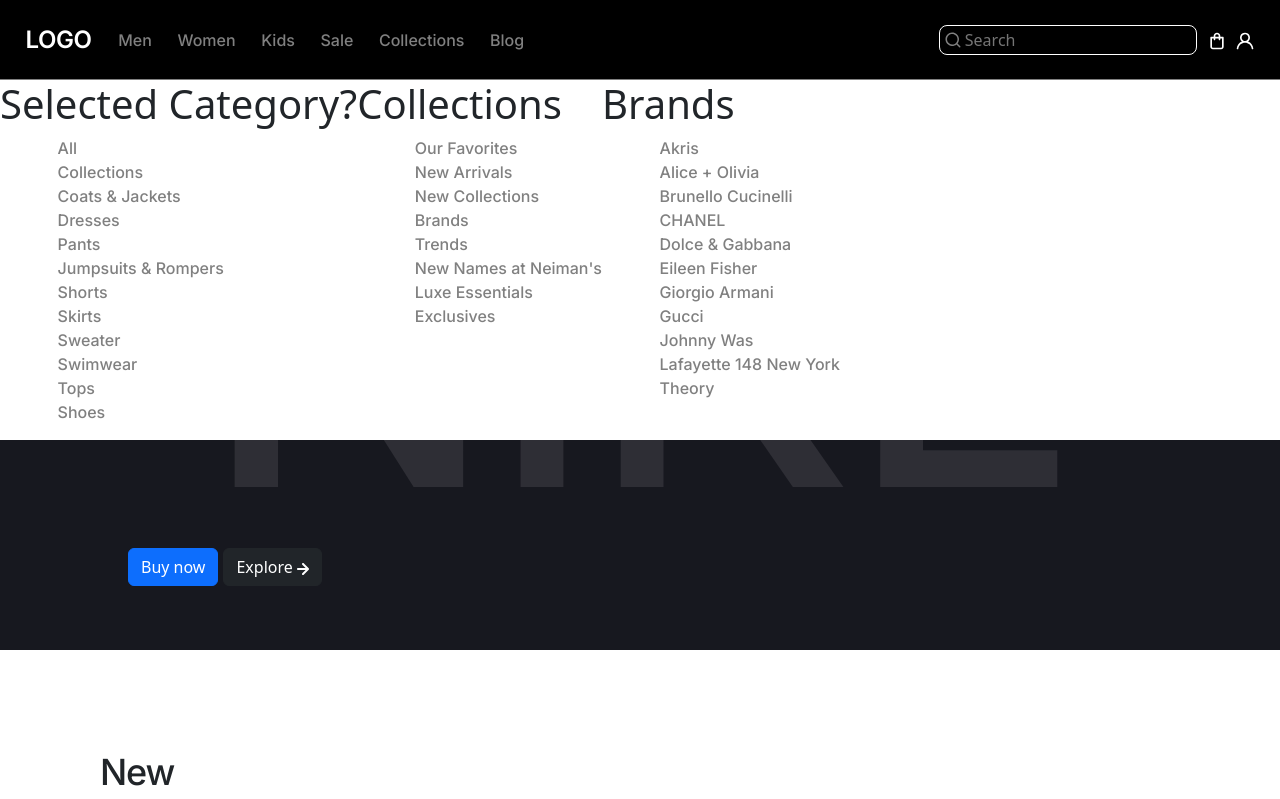
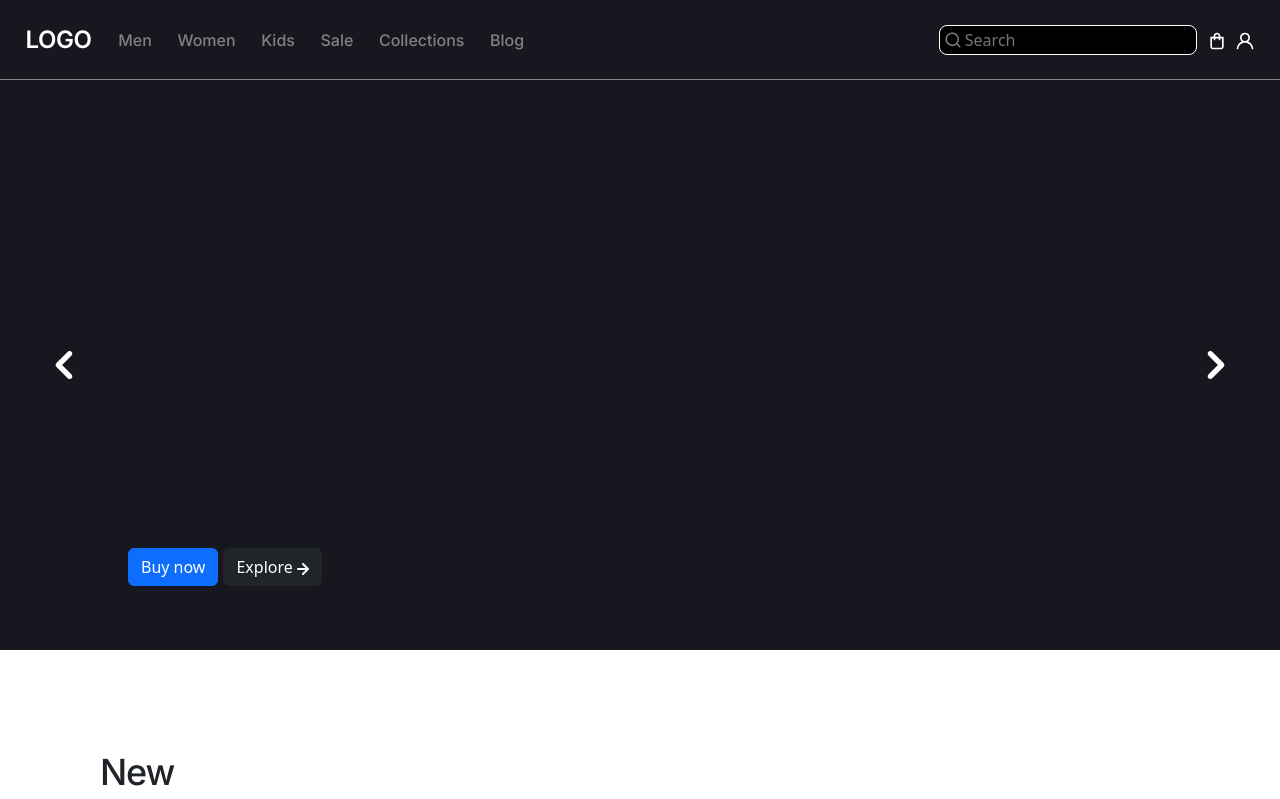
Before and after one commit to vikravch/ecommerce_java_12, a React (Create React App) app: page / in a window 1280 px wide. Shown: the top 799 px of the page. Built offline with nearby package versions, Linux system fonts and the light colour scheme.

Commit message:
Done animation with main product on Landing Page

```diff
--- a/src/App.css
+++ b/src/App.css
@@ -71,6 +71,7 @@
 
 
     .nike {
+        position: absolute;
         margin: 0;
         font-family: 'Inter', sans-serif;
         font-style: normal;
@@ -83,7 +84,6 @@
 
         color: rgba(238, 237, 240, 0.1);
     }
-
 
 
     .arrival {
@@ -210,6 +210,7 @@
 
     li:hover {
         color:#FFFFFF;
+        cursor: pointer;
     }
 
     .hover_black:hover{
@@ -251,34 +252,129 @@
         background-color: #17181F;
     }
 
+    .slideDown{
+        padding: 20px 0px 20px 50px;
+        position: absolute;
+        display: flex;
+        flexWrap: wrap;
+        list-style: none;
+        z-index: 1;
+        width: 100%;
+        border-bottom: 1px solid grey;
+        opacity: 1;
+    }
+
+    .slideDown ul{
+        list-style: none;
+        padding: 0;
+    }
+
+    .slideDown li{
+        padding: 0;
+    }
+
+    .categoryList{
+        margin-left: 3vw;
+    }
+
+    .categoryList li:hover{
+        color: black;
+    }
+
+    .categoryWhiteList{
+        margin-left: 3vw;
+    }
+
+    .categoryWhiteList:hover{
+        color: white
+    }
+
+
     .hoverarrow:hover{
         background-color: #282828;
     }
 
+    .fromtop{
+        overflow: hidden;
+        display: flex;
+        left: 50%;
+        transform: translate(-50%, 0%);
+        position: absolute;
+        animation-name: lozung;
+        animation-duration: 2s;
+    }
+
+    @keyframes lozung {
+        0%
+        {
+            top: -100%;
+        }
+        100%
+        {
+            top: 0;
+        }
+    }
+
     .tittle {
-        margin: auto;
         font-family: 'Inter', sans-serif;
         font-style: normal;
-        font-size: 72px;
-        line-height: 80px;
+        font-size: 60px;
         text-align: center;
         letter-spacing: -4.5px;
         color: rgba(238, 237, 240, 0.85);
     }
 
     .tittleSmall {
+        position: inherit;
+        left: 50%;
+        transform: translate(-50%, 0%);
+        text-align: center;
         font-family: 'Inter', sans-serif;
         font-style: normal;
         font-size: 24px;
         line-height: 30px;
         /* identical to box height, or 125% */
 
-        text-align: center;
         letter-spacing: -1px;
 
         color: #EEEDF0;
 
         text-shadow: 0 5px 12px rgba(203, 105, 193, 0.25);
+        animation-name: up;
+        animation-duration: 3s;
+    }
+
+    @keyframes up {
+        0%
+        {
+            top: 100%;
+        }
+        100%
+        {
+            top: 50%;
+        }
+    }
+
+    .animPromo{
+        position: absolute;
+        top: 50%;
+        left: 50%;
+        transform: translate(-50%, -50%);
+        animation-name: up;
+        animation-duration: 2s;
+    }
+
+    @keyframes fromtop {
+        0%
+        {
+            top: 100%;
+
+        }
+        100%
+        {
+            top: 50%;
+
+        }
     }
 
 
@@ -288,12 +384,25 @@
         font-style: normal;
         font-size: 30vw;
         line-height: 300px;
-        /* identical to box height, or 16% */
-
         text-align: center;
         letter-spacing: -4.5px;
+        color: rgba(238, 237, 240, 0.1);
+        animation-name: fromtop;
+        animation-duration: 3s;
 
-        color: rgba(238, 237, 240, 0.1);
+    }
+
+    @keyframes fromtop {
+        0%
+        {
+            top: 100%;
+            transform: rotate3d(1,0,0, 90deg);
+        }
+        100%
+        {
+            top: 50%;
+            transform: rotate3d(1,0,0, 0deg);
+        }
     }
 
     .imgStyle{
@@ -302,7 +411,7 @@
         left: 50%;
         transform: translate(-50%, -50%);
         width: 50%;
-        animation-duration: 1s;
+        animation-duration: 3s;
     }
 
     @keyframes appear {
--- a/src/App.tsx
+++ b/src/App.tsx
@@ -22,7 +22,7 @@
             theme:
             {
                 color: 'white',
-                backgroundColor: 'black'
+                backgroundColor: '#17181F'
             },
             onhover: 'hover_black',
             search: {backgroundColor: 'black', color: 'white'},
--- a/src/components/Carousel.tsx
+++ b/src/components/Carousel.tsx
@@ -40,10 +40,16 @@
                  style={{display: 'flex', alignItems: 'center', justifyContent: 'space-around', width: '10vw'}}>
                 <Arrowleft/>
             </div>
-            <div style={{flexGrow: '1', position: 'relative', alignItems: 'center'}}>
+            <div style={{flexGrow: '1', position: 'relative', alignItems: 'center', overflow: 'hidden'}}>
+                <div className={'fromtop'}>
+                    <div style={{position:"relative"}}>
                 <h1 className={'tittle'}>AIR Beyond Compare</h1>
                 <h1 className={'tittleSmall'}>Explore the best Air Max for fall & beyond</h1>
+                    </div>
+                </div>
+                <div className={'animPromo'}>
                 <h1 className={'nike'}>NIKE</h1>
+                </div>
                 <div className={'appearance'}>
                 {slidesArray[count]}
                 </div>
--- /dev/null
+++ b/src/components/Category.tsx
@@ -0,0 +1,77 @@
+import React, {useEffect} from 'react';
+import $ from "jquery";
+
+interface Props
+    {
+       col: string;
+        colortheme: object
+    }
+
+const Category: React.FC<Props> = ({col, colortheme}) => {
+
+    // @ts-ignore
+    const hovercolor: string = colortheme.color
+
+    useEffect(() =>
+    {
+        $('.slideDown').hide()
+        $('.slideDown').slideDown(500)
+    })
+    // @ts-ignore
+    return (
+        <div className={'slideDown'} style={colortheme}>
+            <div className={hovercolor == 'white' ? 'categoryWhiteList':'categoryList'}>
+                <h1>{col}</h1>
+                <hr/>
+                <ul>
+                    <li>All</li>
+                    <li>Collections</li>
+                    <li>Coats & Jackets</li>
+                    <li>Dresses</li>
+                    <li>Pants</li>
+                    <li>Jumpsuits & Rompers</li>
+                    <li>Shorts</li>
+                    <li>Skirts</li>
+                    <li>Sweater</li>
+                    <li>Swimwear</li>
+                    <li>Tops</li>
+                    <li>Shoes</li>
+                </ul>
+            </div>
+            <div className={hovercolor == 'white' ? 'categoryWhiteList':'categoryList'}>
+                <h1>Collections</h1>
+                <hr/>
+                <ul>
+                    <li>Our Favorites</li>
+                    <li>New Arrivals</li>
+                    <li>New Collections</li>
+                    <li>Brands</li>
+                    <li>Trends</li>
+                    <li>New Names at Neiman's</li>
+                    <li>Luxe Essentials</li>
+                    <li>Exclusives</li>
+                </ul>
+            </div>
+            <div className={hovercolor == 'white' ? 'categoryWhiteList':'categoryList'}>
+                <h1>Brands</h1>
+                <hr/>
+                <ul>
+                    <li>Akris</li>
+                    <li>Alice + Olivia</li>
+                    <li>Brunello Cucinelli</li>
+                    <li>CHANEL</li>
+                    <li>Dolce & Gabbana</li>
+                    <li>Eileen Fisher</li>
+                    <li>Giorgio Armani</li>
+                    <li>Gucci</li>
+                    <li>Johnny Was</li>
+                    <li>Lafayette 148 New York</li>
+                    <li>Theory</li>
+                </ul>
+            </div>
+
+        </div>
+    );
+}
+
+export default Category;
--- a/src/components/Header.tsx
+++ b/src/components/Header.tsx
@@ -1,84 +1,42 @@
-import React from 'react';
+import React, {useEffect, useState} from 'react';
 // @ts-ignore
 import search from '../assets/Navigation Menu/VectorGlass.png';
 import {AccountIcon} from '../components/ui/AccountIcon';
+import Category from './Category';
 import {CartIcon} from "./ui/CartIcon";
-import $ from "jquery";
+
 
 interface Props
 {
     changetheme: any
 }
 
-function Category() {
-    return (
-        <div className={'slideDown'} style={{position: "absolute", display: "flex", listStyle: 'none', backgroundColor: "white", zIndex: '1', width: '100%'}}>
-            <div>
-                <h1>Selected Category?</h1>
-                <ul style={{listStyle: 'none'}}>
-                    <li>All</li>
-                    <li>Collections</li>
-                    <li>Coats & Jackets</li>
-                    <li>Dresses</li>
-                    <li>Pants</li>
-                    <li>Jumpsuits & Rompers</li>
-                    <li>Shorts</li>
-                    <li>Skirts</li>
-                    <li>Sweater</li>
-                    <li>Swimwear</li>
-                    <li>Tops</li>
-                    <li>Shoes</li>
-                </ul>
-            </div>
-            <div>
-                <h1>Collections</h1>
-                <ul style={{listStyle: 'none'}}>
-                    <li>Our Favorites</li>
-                    <li>New Arrivals</li>
-                    <li>New Collections</li>
-                    <li>Brands</li>
-                    <li>Trends</li>
-                    <li>New Names at Neiman's</li>
-                    <li>Luxe Essentials</li>
-                    <li>Exclusives</li>
-                </ul>
-            </div>
-            <div>
-                <h1>Brands</h1>
-                <ul style={{listStyle: 'none'}}>
-                    <li>Akris</li>
-                    <li>Alice + Olivia</li>
-                    <li>Brunello Cucinelli</li>
-                    <li>CHANEL</li>
-                    <li>Dolce & Gabbana</li>
-                    <li>Eileen Fisher</li>
-                    <li>Giorgio Armani</li>
-                    <li>Gucci</li>
-                    <li>Johnny Was</li>
-                    <li>Lafayette 148 New York</li>
-                    <li>Theory</li>
-                </ul>
-            </div>
-
-        </div>
-    );
-}
 
 const Header: React.FC<Props> = (props) => {
 
+    const [open, setOpen] = useState(false)
+    const [collection, setCollection] = useState('Men')
+
+    const showCollection = (e: { currentTarget: { textContent: any; }; }) => {
+        setOpen(true)
+        setCollection(e.currentTarget.textContent)
+    }
+
+    // @ts-ignore
+    // @ts-ignore
     // @ts-ignore
     return (
-        <div>
-        <div className={'header'} style={props.changetheme.theme}>
-            <div style={{display: 'flex', alignItems: 'center', marginLeft: '2vw'}}>
-            <p className={'logo'}>LOGO</p>
+        <>
+        <div className={'header'} style={props.changetheme.theme} onMouseLeave={(e) => setOpen(false)}>
+            <div style={{display: 'flex', alignItems: 'center', marginLeft: '2vw', height: '100%'}}>
+            <p className={'logo'} onMouseOver={(e) => setOpen(false)}>LOGO</p>
             <ul style={{display: 'flex', alignItems: 'center', listStyle: 'none', margin: '0', padding: '0'}}>
-                <li className={props.changetheme.onhover} onMouseOver={(e) => console.log(e.currentTarget.textContent)}>Men</li>
-                <li className={props.changetheme.onhover} onMouseOver={(e) => console.log(e.currentTarget.textContent)}>Women</li>
-                <li className={props.changetheme.onhover} onMouseOver={(e) => console.log(e.currentTarget.textContent)}>Kids</li>
-                <li className={props.changetheme.onhover} onMouseOver={(e) => console.log(e.currentTarget.textContent)}>Sale</li>
-                <li className={props.changetheme.onhover} onMouseOver={(e) => console.log(e.currentTarget.textContent)}>Collections</li>
-                <li className={props.changetheme.onhover} onMouseOver={(e) => console.log(e.currentTarget.textContent)}>Blog</li>
+                <li className={props.changetheme.onhover} onMouseOver={showCollection}>Men</li>
+                <li className={props.changetheme.onhover} onMouseOver={showCollection}>Women</li>
+                <li className={props.changetheme.onhover} onMouseOver={showCollection}>Kids</li>
+                <li className={props.changetheme.onhover} onMouseOver={showCollection}>Sale</li>
+                <li className={props.changetheme.onhover} onMouseOver={showCollection}>Collections</li>
+                <li className={props.changetheme.onhover} onMouseOver={showCollection}>Blog</li>
             </ul>
             </div>
             <div style={{flexGrow: '1'}}></div>
@@ -92,12 +50,10 @@
                 </div>
             </div>
         </div>
-
-
-            <Category/>
-
-
-        </div>
+            <div onMouseOver={(e) => setOpen(true)} onMouseLeave={(e) => setOpen(false)}>
+            {open && <Category col={collection} colortheme={props.changetheme.theme}/>}
+            </div>
+        </>
     );
 };
 
--- a/src/components/Orders.tsx
+++ b/src/components/Orders.tsx
@@ -55,10 +55,10 @@
                             All
                         </option>
                         <option>
-                            T-shirts
+                            by date
                         </option>
                         <option>
-                            Jackets
+                            by status
                         </option>
                     </select>
                             </div>
```
